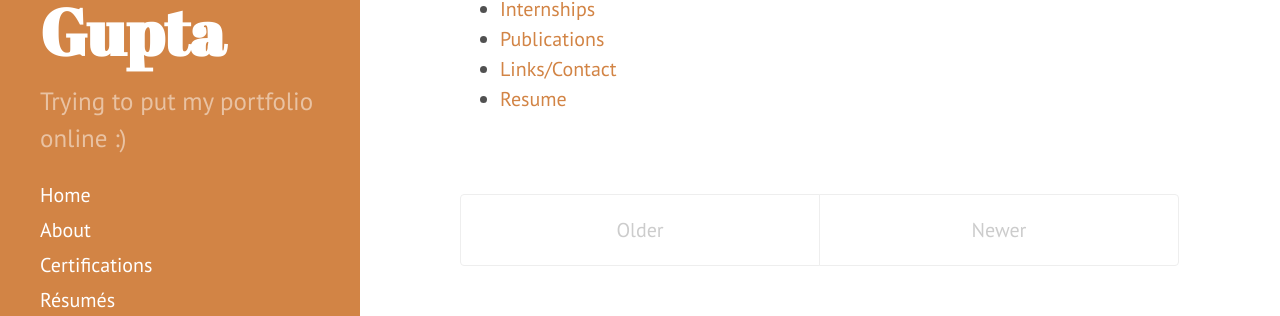
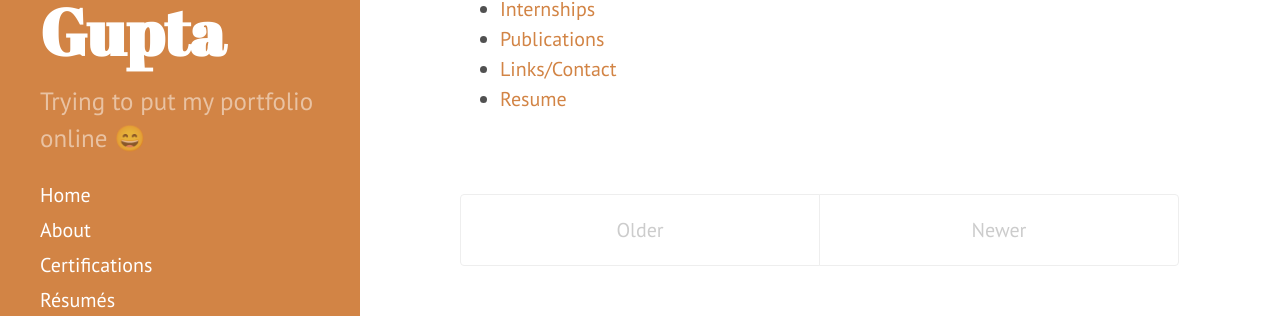
Before and after one commit to VidushiGupta80/vidushigupta80.github.io, a Jekyll site: the page built from index.html, in a window 1280 px wide. Shown: the part 294-610 px from the top of the page. Built offline with Jekyll 4.4.1, drawn with Linux system fonts in a browser that asks for light colours; Markdown is read by kramdown in place of the engine named in the settings; the list of posts is cut into pages by our own code.

```diff
--- a/_config.yml
+++ b/_config.yml
@@ -8,7 +8,7 @@ permalink:        pretty
 # Setup
 title:            Vidushi Gupta
 tagline:          Online portfolio
-description:      'Trying to put my portfolio online :)'
+description:      'Trying to put my portfolio online 😄'
 baseurl:          /
 
 paginate:         2
```
